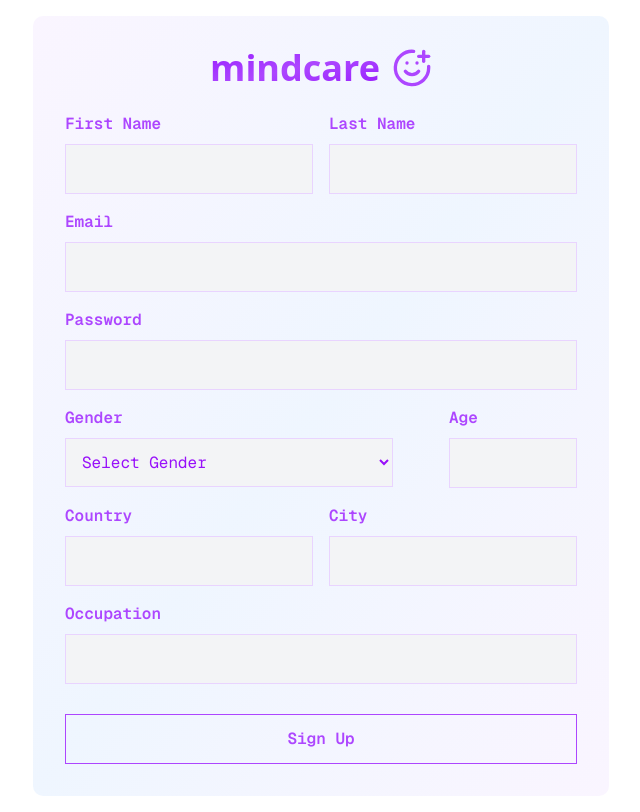
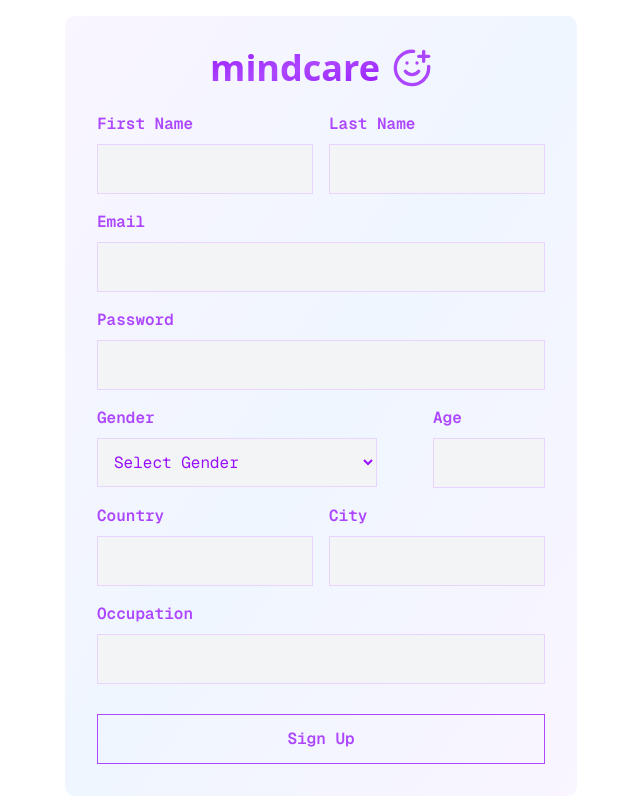
Before and after one commit to niruthan-nps/ITPM-final, a Next.js app in the folder next/: page /signup in a window 1280 px wide. Shown: the whole page, without its empty margins (319-959 px from the left). Built offline with nearby package versions, Linux system fonts and the light colour scheme.

Commit message:
form size

```diff
--- a/next/src/app/signup/page.jsx
+++ b/next/src/app/signup/page.jsx
@@ -3,7 +3,7 @@ import { SmilePlus } from "lucide-react";
 function SignUp() {
   return (
     <div className="min-h-screen flex justify-center items-center p-4">
-      <form className="w-full max-w-xl rounded-lg flex flex-col justify-center items-center bg-gradient-to-br from-purple-50 via-blue-50 to-purple-50 p-8 space-y-4">
+      <form className="w-lg rounded-lg flex flex-col justify-center items-center bg-gradient-to-br from-purple-50 via-blue-50 to-purple-50 p-8 space-y-4">
         <div className="flex w-full justify-center items-center mb-6">
           <p className="text-4xl font-bold bg-gradient-to-br from-purple-600 via-purple-500 to-purple-600 bg-clip-text text-transparent">
             mindcare
```
